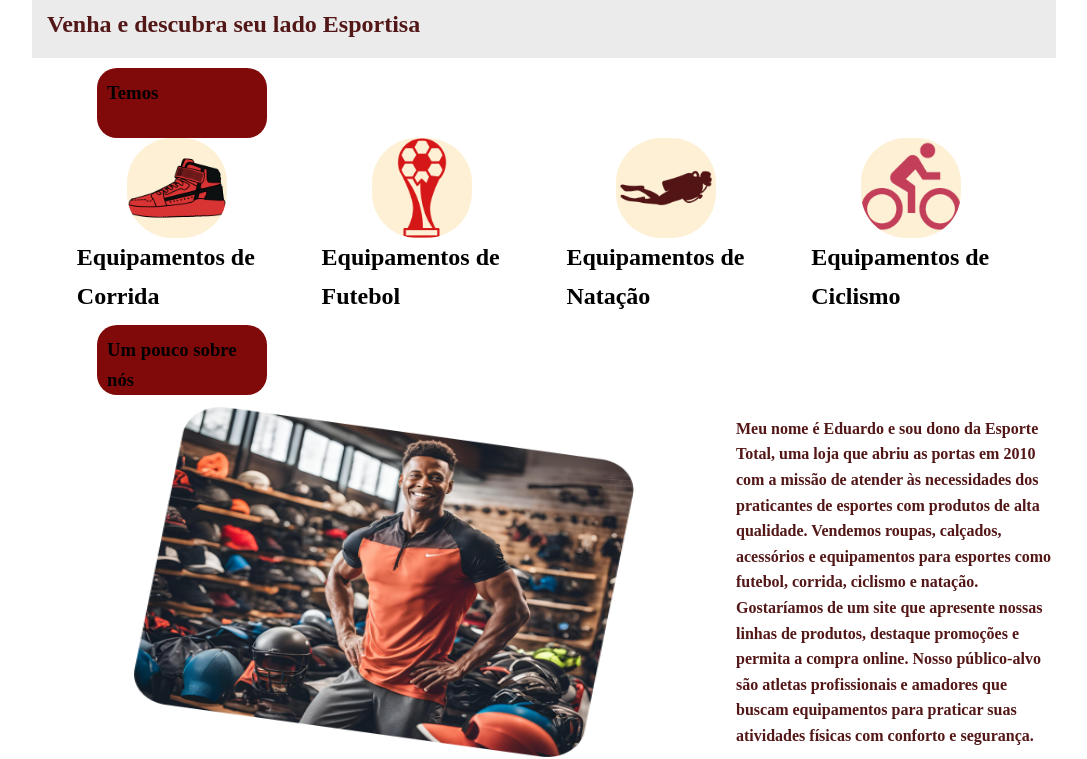
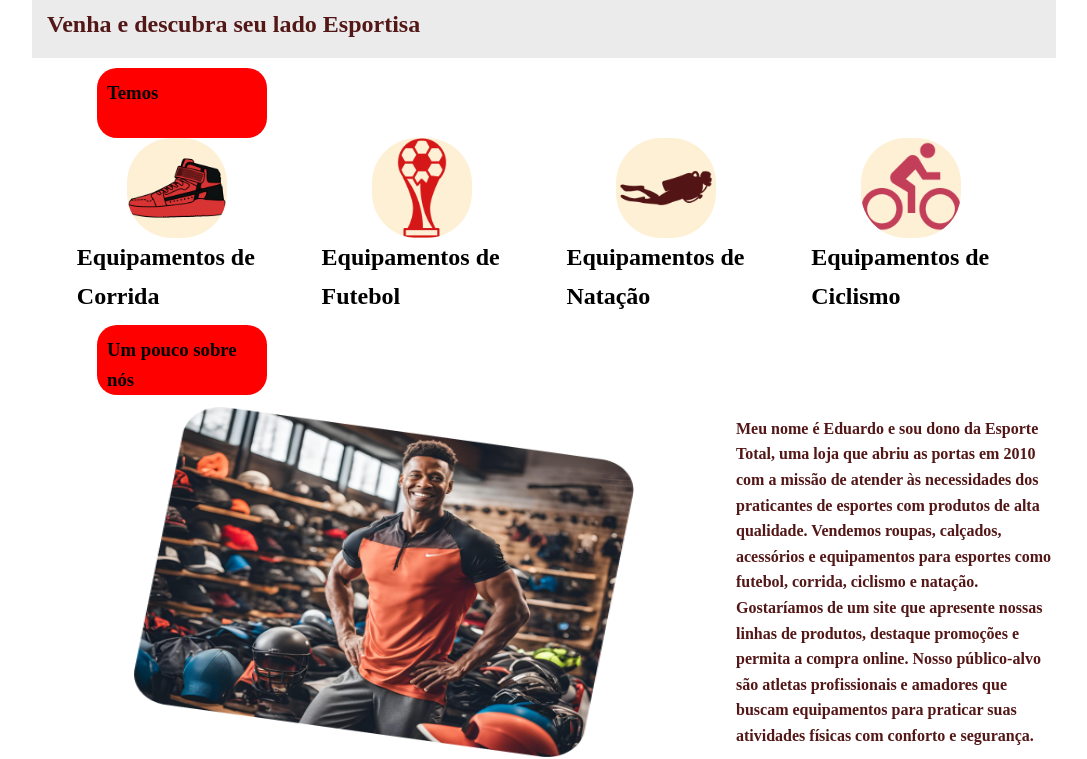
Before and after one commit to RICKZN/esporte-total, a plain HTML site: page index.html in a window 1280 px wide. Shown: the part 1250-2009 px from the top of the page, without its empty margins (96-1183 px from the left). Drawn offline with Linux system fonts and the light colour scheme; files whose address does not match are found by name.

Commit message:
Update site.css

```diff
--- a/css/site.css
+++ b/css/site.css
@@ -80,7 +80,7 @@ h3{
  margin: 0 auto;
  border: #FDF0D5;
 padding: 10px;
-background-color: #800909;
+background-color: #FF0000;
 border-radius: 20px;
 margin-left: 65px;
 box-sizing: content-box;
```
